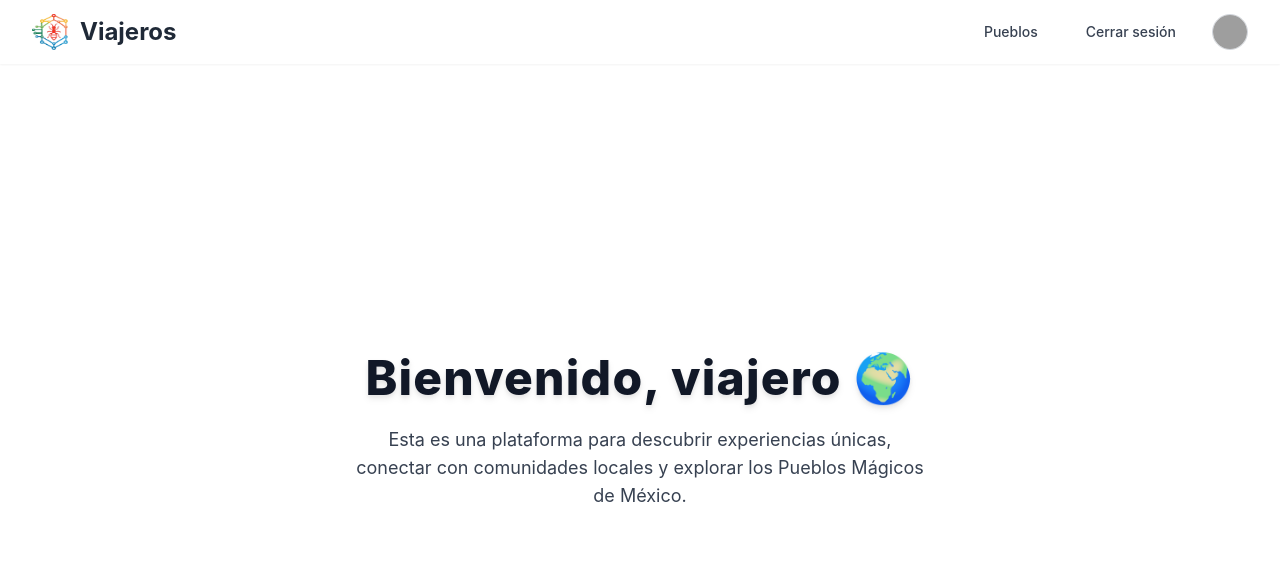
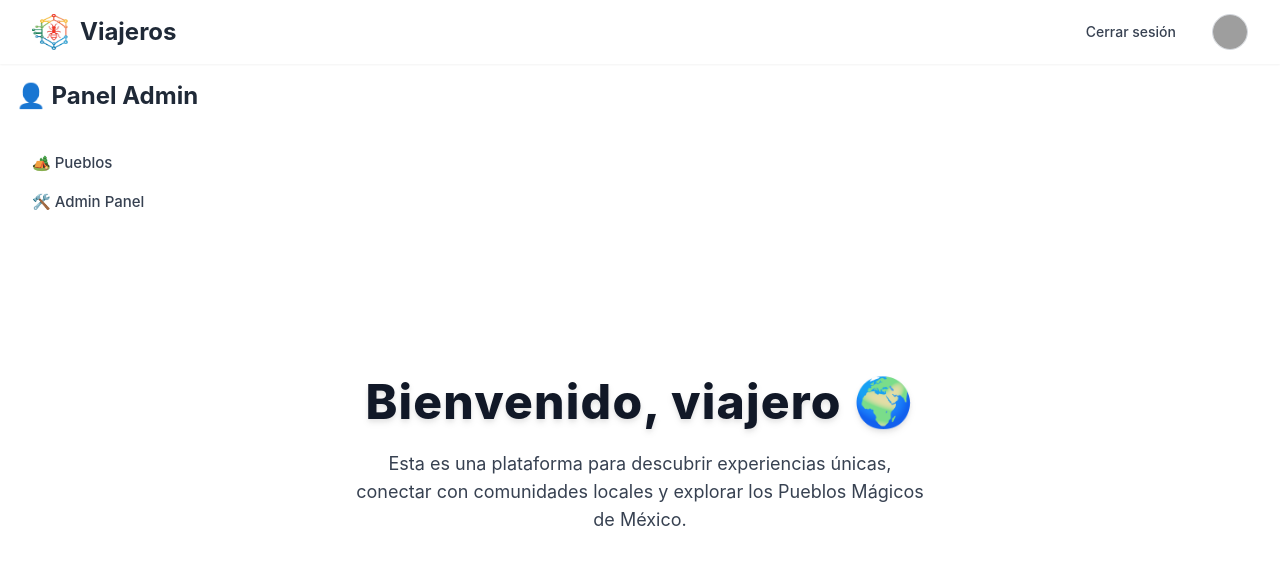
Before and after one commit to AlexisSoto18/viajeros-frontend, a Vue app: page /Home in a window 1280 px wide. Shown: the top 564 px of the page. Built offline with nearby package versions, Linux system fonts and the light colour scheme; sample sign-in values are in the browser's storage; grey boxes are pictures that could not be loaded.

Commit message:
Add NAvbarAdmin

```diff
--- a/src/App.vue
+++ b/src/App.vue
@@ -1,13 +1,19 @@
 <script setup>
 import { RouterLink, RouterView } from 'vue-router'
 import Navbar from './components/Navbar.vue';
-import ViajerosMsm from './components/ViajerosMsm.vue';
+import NavbarAdmin from './components/NavbarAdmin.vue';
+import { useUserStore } from './stores/user.js';
+import { computed } from 'vue';
+
+const userStore = useUserStore();
+const isAdmin = computed(() => userStore.isAdmin);
 </script>
 
 <template>
   <div class="min-h-screen flex flex-col">
     <!-- Navbar siempre visible -->
     <Navbar />
+    <NavbarAdmin v-if="isAdmin" />
     <!-- Contenido de vistas -->
     <main class="flex-1 flex items-center justify-center p-4">
       <RouterView />
--- a/src/components/Navbar.vue
+++ b/src/components/Navbar.vue
@@ -25,8 +25,11 @@
           </div>
         </template>
         <template v-else>
-          <button @click="goToPueblos"
-            class="hover:text-red-600 transition-colors px-3 py-2 rounded-lg hover:bg-red-50">
+          <button
+            v-if="!userStore.isAdmin"
+            @click="goToPueblos"
+            class="hover:text-red-600 transition-colors px-3 py-2 rounded-lg hover:bg-red-50"
+          >
             Pueblos
           </button>
           <button @click="logout" class="hover:text-red-600 transition-colors px-3 py-2 rounded-lg hover:bg-red-50">
@@ -110,6 +113,11 @@ export default {
       showMobileMenu.value = false; // Cerrar menú móvil después de navegar
     };
 
+    const goToAdminPueblos = () => {
+      router.push('/admin/main');
+      showMobileMenu.value = false; // Cerrar menú móvil después de navegar
+    };
+
     const toggleMobileMenu = () => {
       showMobileMenu.value = !showMobileMenu.value;
     };
@@ -121,7 +129,8 @@ export default {
       goToLogin,
       goToPueblos,
       showMobileMenu,
-      toggleMobileMenu
+      toggleMobileMenu,
+      goToAdminPueblos
     };
   }
 };
--- /dev/null
+++ b/src/components/NavbarAdmin.vue
@@ -0,0 +1,80 @@
+<template>
+    <div>
+        <!-- Sidebar -->
+        <aside class="w-64 text-black p-4 fixed h-full">
+            <div class="flex items-center justify-between mb-8">
+                <h1 class="text-2xl font-bold text-gray-800">👤 Panel Admin</h1>
+                <button @click="toggleMobileMenu" class="md:hidden text-gray-600">
+                    ✖
+                </button>
+            </div>
+            <button @click="goToPueblos" class="w-2/3  text-left px-4 py-2 rounded-lg font-medium text-gray-700
+                 hover:bg-red-100 hover:text-red-600 transition-colors">
+                🏕️ Pueblos
+            </button>
+            <button @click="goToAdminPueblos" class="w-2/3  text-left px-4 py-2 rounded-lg font-medium text-gray-700
+                 hover:bg-red-100 hover:text-red-600 transition-colors">
+                🛠️ Admin Panel
+            </button>
+        </aside>
+
+        <!-- Contenido dinámico -->
+        <main class="ml-64 p-6 flex-1 overflow-y-auto">
+        </main>
+    </div>
+</template>
+<script>
+import { RouterLink } from 'vue-router';
+import { useUserStore } from '@/stores/user';
+import { useRouter } from 'vue-router';
+import { ref } from 'vue';
+
+export default {
+    setup() {
+        const userStore = useUserStore();
+        const router = useRouter();
+        const showMobileMenu = ref(false);
+
+        const logout = () => {
+            userStore.logout();
+            router.push('/Home');
+            showMobileMenu.value = false; // Cerrar menú móvil después del logout
+        };
+
+        const goToLogin = () => {
+            router.push('/login');
+            showMobileMenu.value = false; // Cerrar menú móvil después de navegar
+        };
+
+        const goToRegister = () => {
+            router.push('/register');
+            showMobileMenu.value = false; // Cerrar menú móvil después de navegar
+        };
+
+        const goToPueblos = () => {
+            router.push('/pueblos');
+            showMobileMenu.value = false; // Cerrar menú móvil después de navegar
+        };
+
+        const goToAdminPueblos = () => {
+            router.push('/admin/pueblos');
+            showMobileMenu.value = false; // Cerrar menú móvil después de navegar
+        };
+
+        const toggleMobileMenu = () => {
+            showMobileMenu.value = !showMobileMenu.value;
+        };
+
+        return {
+            userStore,
+            logout,
+            goToRegister,
+            goToLogin,
+            goToPueblos,
+            showMobileMenu,
+            toggleMobileMenu,
+            goToAdminPueblos
+        };
+    }
+};
+</script>
--- a/src/components/ViajerosMsm.vue
+++ /dev/null
@@ -1,14 +0,0 @@
-<template>
-  <nav>
-    <router-link to="/Home">Inicio</router-link>
-    <router-link to="/dashboard" v-if="userStore.isAuthenticated">Panel</router-link>
-    <router-link to="/login" v-if="!userStore.isAuthenticated">Login</router-link>
-    <router-link to="/register" v-if="!userStore.isAuthenticated">Registro</router-link>
-    <button @click="userStore.logout" v-if="userStore.isAuthenticated">Cerrar sesión</button>
-  </nav>
-</template>
-
-<script setup>
-import { useUserStore } from '@/stores/user'
-const userStore = useUserStore()
-</script>
--- a/src/router/index.js
+++ b/src/router/index.js
@@ -5,6 +5,7 @@ import Register from '../views/auth/Register.vue'
 // Importación de vistas admin
 import AdminView from '../views/admin/AdminView.vue'
 import CrudPueblos from '@/views/admin/CrudPueblos.vue'
+import mainAdmin from '@/views/admin/dashboardAdmin/mainAdmin.vue'
 // Importación de vistas de usuario
 import Anfitrion from '../views/user/Anfitrion.vue'
 import Turista from '../views/user/Turista.vue'
@@ -71,6 +72,12 @@ const routes = [
     meta: { requiresAuth: true, role: 'admin' }
   },
   {
+    path: '/admin/main',
+    name: 'mainAdmin',
+    component: mainAdmin,
+    meta: { requiresAuth: true, role: 'admin' }
+  },
+  {
     path: '/towns/:id',
     name: 'town-detail',
     component: TownMain,
--- /dev/null
+++ b/src/views/admin/dashboardAdmin/mainAdmin.vue
@@ -0,0 +1,3 @@
+<template>
+
+</template>
```
